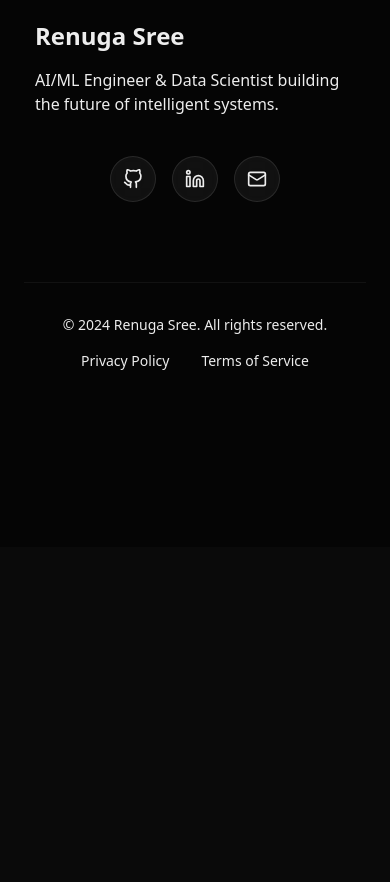
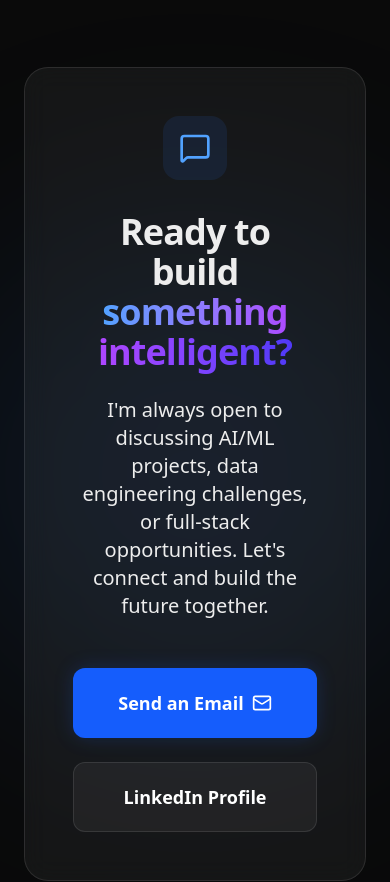
Before and after one commit to RENUGASREE/Portfolio, a Next.js app: page / in a window 390 px wide. Shown: the part 8120-9002 px from the top of the page. Before the commit the page ends 8667 px from the top, so only its background shows below. Built offline with nearby package versions, Linux system fonts and the light colour scheme.

Commit message:
UX Upgrade: Added dedicated Contact section and integrated into main navigation

```diff
--- a/src/app/page.tsx
+++ b/src/app/page.tsx
@@ -3,6 +3,7 @@ import Hero from '@/components/Hero';
 import FeaturedCaseStudy from '@/components/FeaturedCaseStudy';
 import Projects from '@/components/Projects';
 import SkillsExperience from '@/components/SkillsExperience';
+import Contact from '@/components/Contact';
 import Footer from '@/components/Footer';
 
 export default function Home() {
@@ -13,6 +14,7 @@ export default function Home() {
       <FeaturedCaseStudy />
       <Projects />
       <SkillsExperience />
+      <Contact />
       <Footer />
     </main>
   );
--- /dev/null
+++ b/src/components/Contact.tsx
@@ -0,0 +1,51 @@
+'use client';
+
+import { motion } from 'framer-motion';
+import { Mail, MessageSquare, ArrowRight } from 'lucide-react';
+import Button from './Button';
+
+export default function Contact() {
+  return (
+    <section id="contact" className="py-32 bg-[#0a0a0a] relative overflow-hidden">
+      <div className="section-container relative z-10">
+        <div className="max-w-4xl mx-auto glass p-12 md:p-20 rounded-3xl border-white/5 text-center">
+          <motion.div
+            initial={{ opacity: 0, scale: 0.9 }}
+            whileInView={{ opacity: 1, scale: 1 }}
+            transition={{ duration: 0.5 }}
+          >
+            <div className="inline-flex p-4 bg-blue-500/10 rounded-2xl mb-8">
+              <MessageSquare className="w-8 h-8 text-blue-400" />
+            </div>
+
+            <h2 className="text-4xl md:text-6xl font-bold mb-6 tracking-tight">
+              Ready to build <br />
+              <span className="gradient-text">something intelligent?</span>
+            </h2>
+
+            <p className="text-xl text-muted-foreground mb-12 max-w-2xl mx-auto">
+              I'm always open to discussing AI/ML projects, data engineering challenges, or full-stack opportunities.
+              Let's connect and build the future together.
+            </p>
+
+            <div className="flex flex-col md:flex-row items-center justify-center gap-6">
+              <a href="mailto:renugasree@example.com" className="w-full md:w-auto">
+                <Button className="w-full md:w-auto px-10 py-5 text-lg" icon={<Mail className="w-5 h-5" />}>
+                  Send an Email
+                </Button>
+              </a>
+              <a href="https://linkedin.com/in/renugasree" target="_blank" className="w-full md:w-auto">
+                <Button variant="secondary" className="w-full md:w-auto px-10 py-5 text-lg">
+                  LinkedIn Profile
+                </Button>
+              </a>
+            </div>
+          </motion.div>
+        </div>
+      </div>
+
+      {/* Decorative background glow */}
+      <div className="absolute top-1/2 left-1/2 -translate-x-1/2 -translate-y-1/2 w-[500px] h-[500px] bg-blue-500/10 blur-[120px] rounded-full pointer-events-none" />
+    </section>
+  );
+}
--- a/src/components/Navbar.tsx
+++ b/src/components/Navbar.tsx
@@ -12,6 +12,7 @@ const navLinks = [
   { name: 'Projects', href: '#projects' },
   { name: 'Skills', href: '#skills' },
   { name: 'Experience', href: '#experience' },
+  { name: 'Contact', href: '#contact' },
 ];
 
 export default function Navbar() {
@@ -24,7 +25,7 @@ export default function Navbar() {
       setScrolled(window.scrollY > 20);
 
       // Scroll Spy Logic
-      const sections = ['projects', 'skills', 'experience'];
+      const sections = ['projects', 'skills', 'experience', 'contact'];
       let current = 'Home';
 
       for (const section of sections) {
@@ -86,11 +87,7 @@ export default function Navbar() {
               Resume
             </Button>
           </a>
-          <a href="mailto:renugasree@example.com">
-            <Button className="px-5 py-2 text-sm" icon={<Mail className="w-4 h-4" />}>
-              Contact
-            </Button>
-          </a>
+
         </div>
 
         {/* Mobile Toggle */}
@@ -141,11 +138,7 @@ export default function Navbar() {
               transition={{ delay: 0.4 }}
               className="flex flex-col gap-4 w-full px-12 mt-8"
             >
-              <a href="mailto:renugasree@example.com" className="w-full">
-                <Button className="w-full text-lg py-4" icon={<Mail className="w-5 h-5" />}>
-                  Get in Touch
-                </Button>
-              </a>
+
               <a href="./resume.pdf" target="_blank" className="w-full">
                 <Button variant="secondary" className="w-full text-lg py-4" icon={<FileText className="w-5 h-5" />}>
                   Download CV
```
